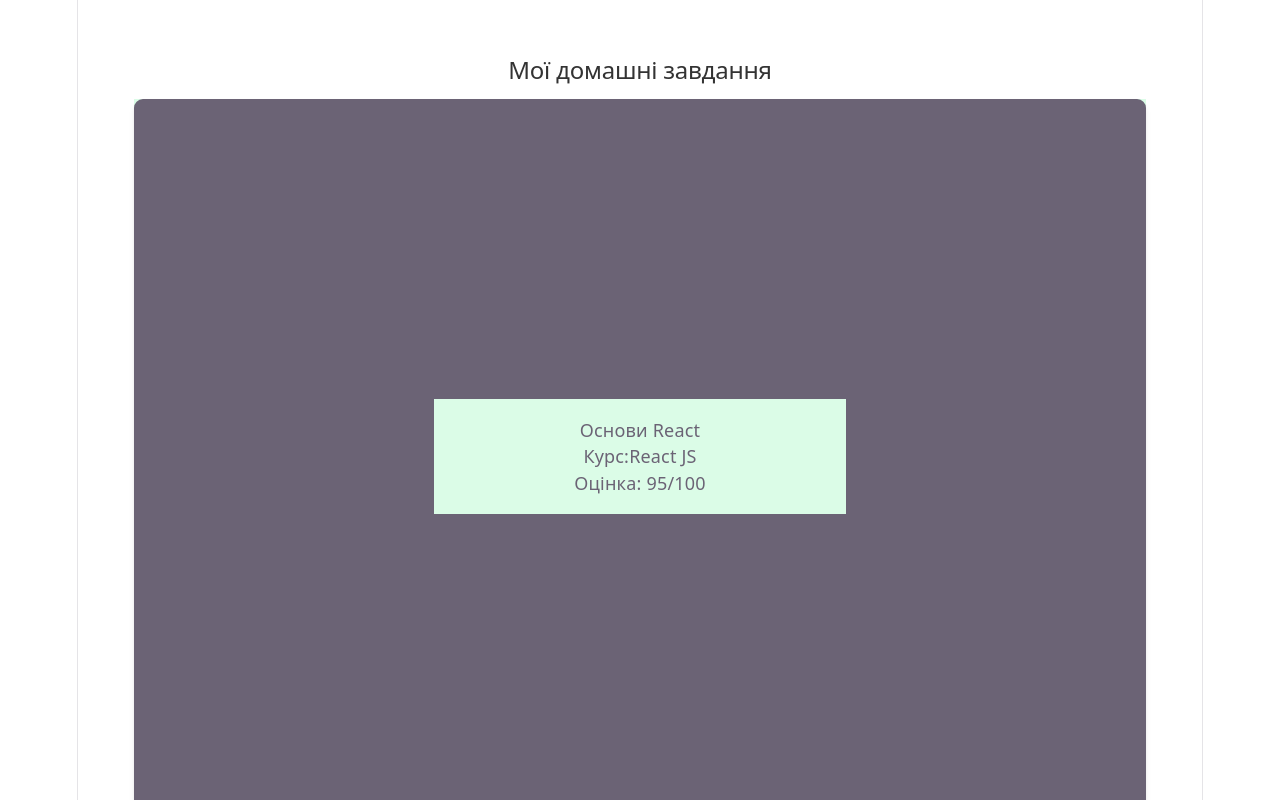
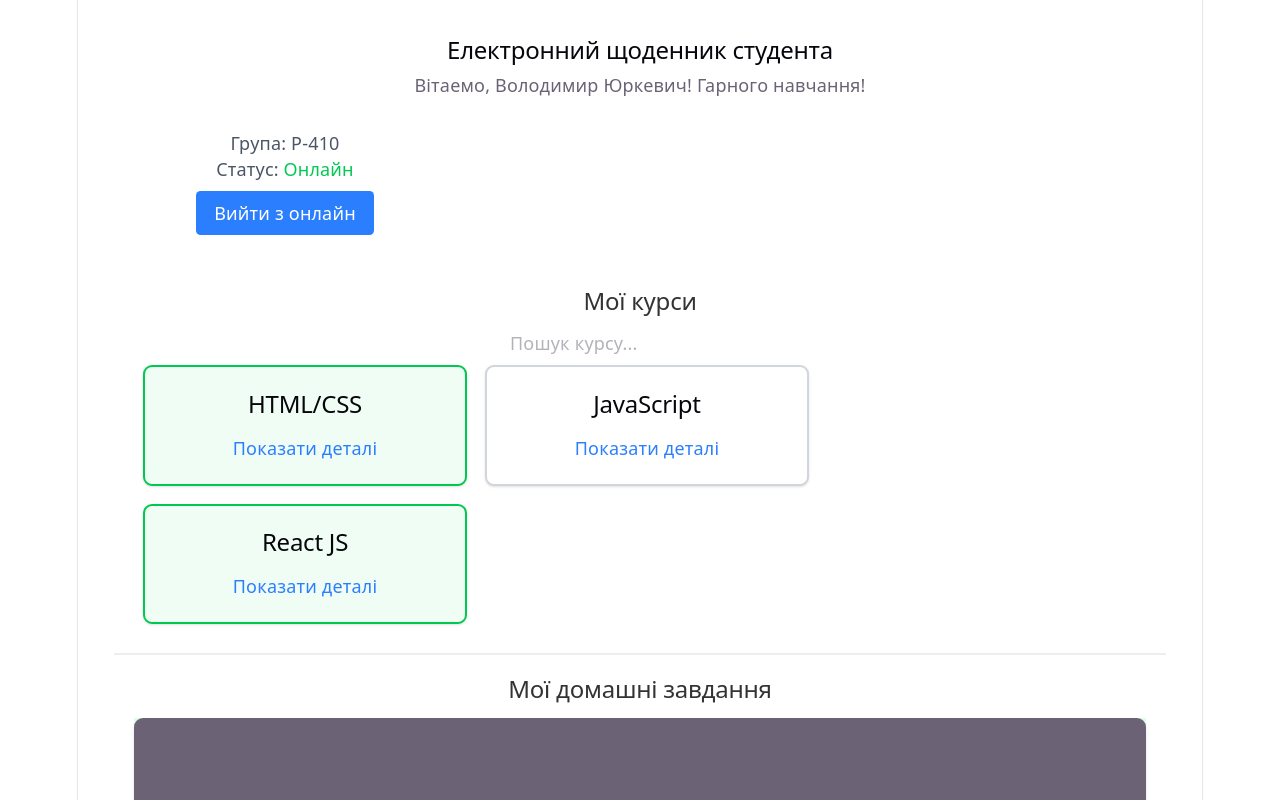
Before and after one commit to ART8M-sis/first-react-project, a React (Vite) app: page / in a window 1280 px wide. Shown: the top 800 px of the page. Built offline with nearby package versions, Linux system fonts and the light colour scheme.

Commit message:
add Hooks

```diff
--- a/src/App.tsx
+++ b/src/App.tsx
@@ -1,4 +1,5 @@
-{// (Урок №1)
+{
+  // (Урок №1)
   // import CityInfo from "./components/CityInfo";
   // import BookInfo from "./components/BookInfo";
   // (Урок №2)
@@ -30,65 +31,103 @@
   //     isActive: true
   //   }
   // ]
-
-
 }
 import HomeworkCard from "./components/HomeworkCard";
 import Section from "./components/Section";
-import LessonCard from "./components/LessonCard"
+import LessonCard from "./components/LessonCard";
+import Header from "./components/Header";
+import CourseCard from "./components/CoursCard";
+import { useState } from "react";
 
+const myCourses = [
+  {
+    id: "c1",
+    title: "HTML/CSS",
+    teacher: "Volodimir Jurlevich",
+    credits: 10,
+    isActive: true,
+  },
+  {
+    id: "c2",
+    title: "JavaScript",
+    teacher: "Volodimir Jurlevich",
+    credits: 20,
+    isActive: false,
+  },
+  {
+    id: "c3",
+    title: "React JS",
+    teacher: "Volodimir Jurlevich",
+    isActive: true,
+  },
+];
 const homeworks = [
   {
     id: 1,
-    title:'Основи React',
-    course: 'React JS',
+    title: "Основи React",
+    course: "React JS",
     isCompleted: true,
     score: 95,
   },
   {
     id: 2,
-      title: 'Робота з масивами',
-      course: 'JavaScript Advanced',
+    title: "Робота з масивами",
+    course: "JavaScript Advanced",
     isCompleted: true,
   },
   {
     id: 3,
-      title: 'Створення компонентів',
-      course: 'React JS',
+    title: "Створення компонентів",
+    course: "React JS",
     isCompleted: false,
   },
-]
+];
 
 const lessons = [
   {
     id: 1,
-    topic: 'Основи React',
-    date: '12.10.2026 10:00',
+    topic: "Основи React",
+    date: "12.10.2026 10:00",
     isOnline: true,
-    zoomLink: 'https://zoom.us/j/123456789',
+    zoomLink: "https://zoom.us/j/123456789",
   },
   {
     id: 2,
-    topic: 'Робота з масивами',
-    date: '14.10.2026 12:30',
+    topic: "Робота з масивами",
+    date: "14.10.2026 12:30",
     isOnline: false,
   },
   {
     id: 3,
-    topic: 'Створення компонентів',
-    date: '16.10.2026 09:00',
+    topic: "Створення компонентів",
+    date: "16.10.2026 09:00",
     isOnline: true,
-    zoomLink: 'https://zoom.us/j/987654321',
+    zoomLink: "https://zoom.us/j/987654321",
   },
   {
     id: 4,
-    topic: 'React Hooks',
-    date: '18.10.2026 15:00',
+    topic: "React Hooks",
+    date: "18.10.2026 15:00",
     isOnline: true,
   },
-]
+];
 
 function App() {
+  const [searchQuery, setSearchQuery] = useState("");
+
+  const [userProfile, setUserProfile] = useState({
+    name: "Володимир Юркевич",
+    group: "Р-410",
+    isOnline: true,
+  });
+
+  const handleTransfer = () => {
+    setUserProfile({ ...userProfile, isOnline: !userProfile.isOnline });
+  };
+
+  const filteredCourses = myCourses.filter((course) =>
+    course.title.toLowerCase().includes(searchQuery.toLowerCase()),
+  );
   return (
     // {/*(Урок №1)
     // //  <main>
@@ -139,6 +178,49 @@
     // </div>*/}
 
     <main className="p-8">
+      <Header studentName={userProfile.name} />
+
+      <div className="p-5 m-2 w-72">
+        <p className="text-gray-600 mt-2">Група: {userProfile.group}</p>
+        <p className="text-gray-600 mt-2">
+          Статус:{" "}
+          {userProfile.isOnline ? (
+            <span className="text-green-500">Онлайн</span>
+          ) : (
+            <span className="text-red-500">Офлайн</span>
+          )}
+        </p>
+        <button
+          className="mt-2 px-4 py-2 bg-blue-500 text-white rounded"
+          onClick={handleTransfer}
+        >
+          {userProfile.isOnline ? "Вийти з онлайн" : "Увійти в онлайн"}
+        </button>
+      </div>
+
+      <Section title="Мої курси">
+        <input
+          type="text"
+          placeholder="Пошук курсу..."
+          value={searchQuery}
+          onChange={(e) => setSearchQuery(e.target.value)}
+        />
+        {searchQuery && (
+          <p className="text-sm text-gray-500 mt-2">
+            Пошук за назвою курсу: <strong>{searchQuery}</strong>
+          </p>
+        )}
+        <div style={{ display: "flex", flexWrap: "wrap" }}>
+          {filteredCourses.length != 0 ? (
+            filteredCourses.map((course) => (
+              <CourseCard key={course.id} {...course} />
+            ))
+          ) : (
+            <p className="text-gray-500">Курсів не знайдено.</p>
+          )}
+        </div>
+      </Section>
+
       <Section title="Мої домашні завдання">
         <div className="bg-green-100">
           {homeworks.map((hw) => (
--- a/src/components/CoursCard.tsx
+++ b/src/components/CoursCard.tsx
@@ -1,35 +1,50 @@
-import clsx from "clsx"
+import { useState } from "react";
+import clsx from "clsx";
 
-interface CourseCardProps{
-    title:string
-    teacher:string
-    credits?:number
-    isActive: boolean
+interface CourseCardProps {
+  title: string;
+  teacher: string;
+  credits?: number;
+  isActive: boolean;
 }
 
 export default function CourseCard({
-    title , teacher , credits=0,isActive
-} : CourseCardProps){
-    return(
+  title,
+  teacher,
+  credits = 0,
+  isActive,
+}: CourseCardProps) {
+  const [isOpen, setIsOpen] = useState(false);
+
+  return (
     <div //   style={{//     border: "1px solid #ccc",//     padding: "15px",//     margin: "10px",//     borderRadius: "8px",//   }}
       className={clsx(
         "p-5 m-2 rounded-lg border-2 shadow-sm transition-all hover:shadov-md w-72",
-                isActive ? "border-green-500 bg-green-50" : "border-gray-300 bg-white"
+        isActive ? "border-green-500 bg-green-50" : "border-gray-300 bg-white",
       )}
     >
       <h2 className="text-xl fond-bold text-gray-800">{title}</h2>
+      <button className="text-blue-500 mt-2" onClick={() => setIsOpen(!isOpen)}>
+        {isOpen ? "Приховати деталі" : "Показати деталі"}
+      </button>
+      {isOpen && (
+        <div>
           <p className="text-gray-600 mt-2">Викладач: {teacher}</p>
           <p className="text-gray-600 mt-2">Кредити: {credits}</p>
-
-             <div className={
-                clsx(
-                    "mt-4 font-semibold text sm px-3 py-1 inline-block rounded-full",
-                    isActive ? "bg-green-200 text-gren-800" : "bg-gray-200 text-grey-700"
-                )}> {/*style={{color: isActive ? "green" : "gray" , fontWeight: "bold"}} */}
+          <div
+            className={clsx(
+              "mt-4 font-semibold text-sm px-3 py-1 inline-block rounded-full",
+              isActive
+                ? "bg-green-200 text-green-800"
+                : "bg-gray-200 text-gray-700",
+            )}
+          >
+            {" "}
+            {/*style={{color: isActive ? "green" : "gray" , fontWeight: "bold"}} */}
             {isActive ? "В процесі вивчення..." : "Курс завершено"}
-
           </div>
-
         </div>
-    )
+      )}
+    </div>
+  );
 }
```
Also changed, not shown: src/components/ProfileEditor.tsx (added). Lines whose indentation alone changed are shown as unchanged.
